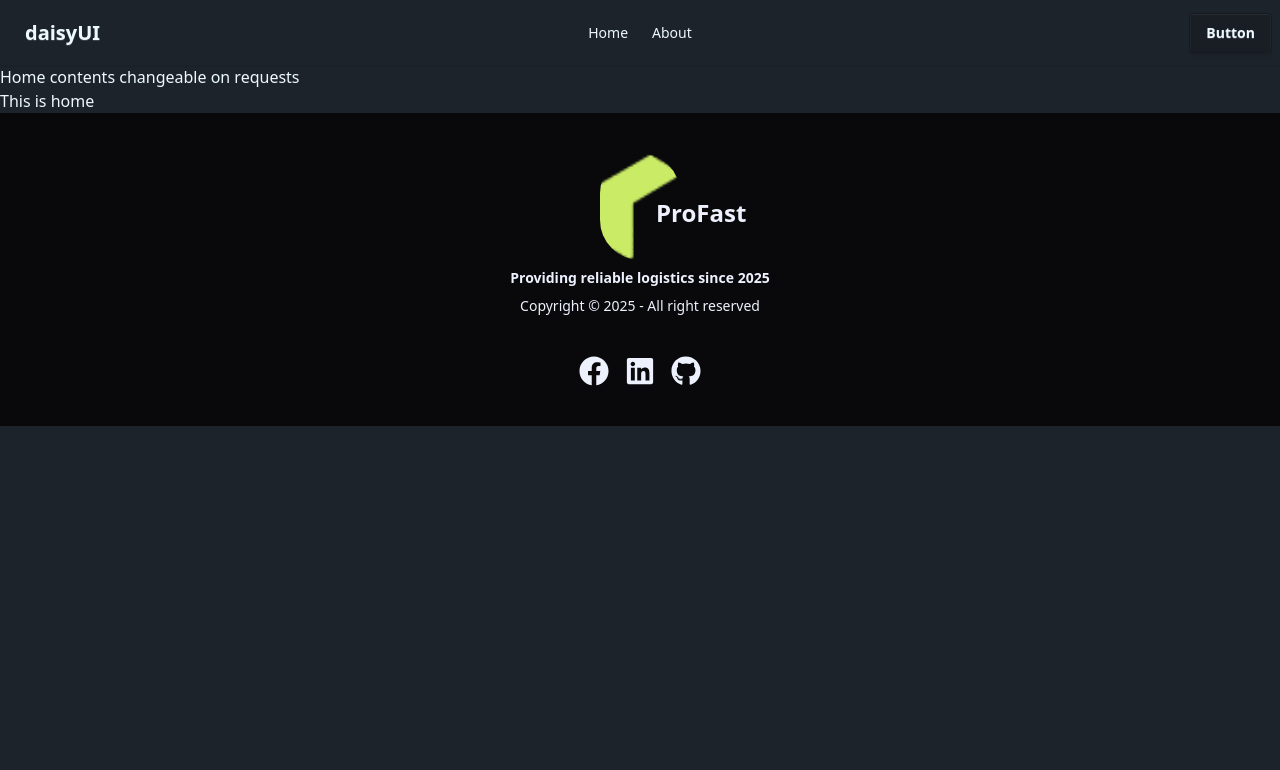
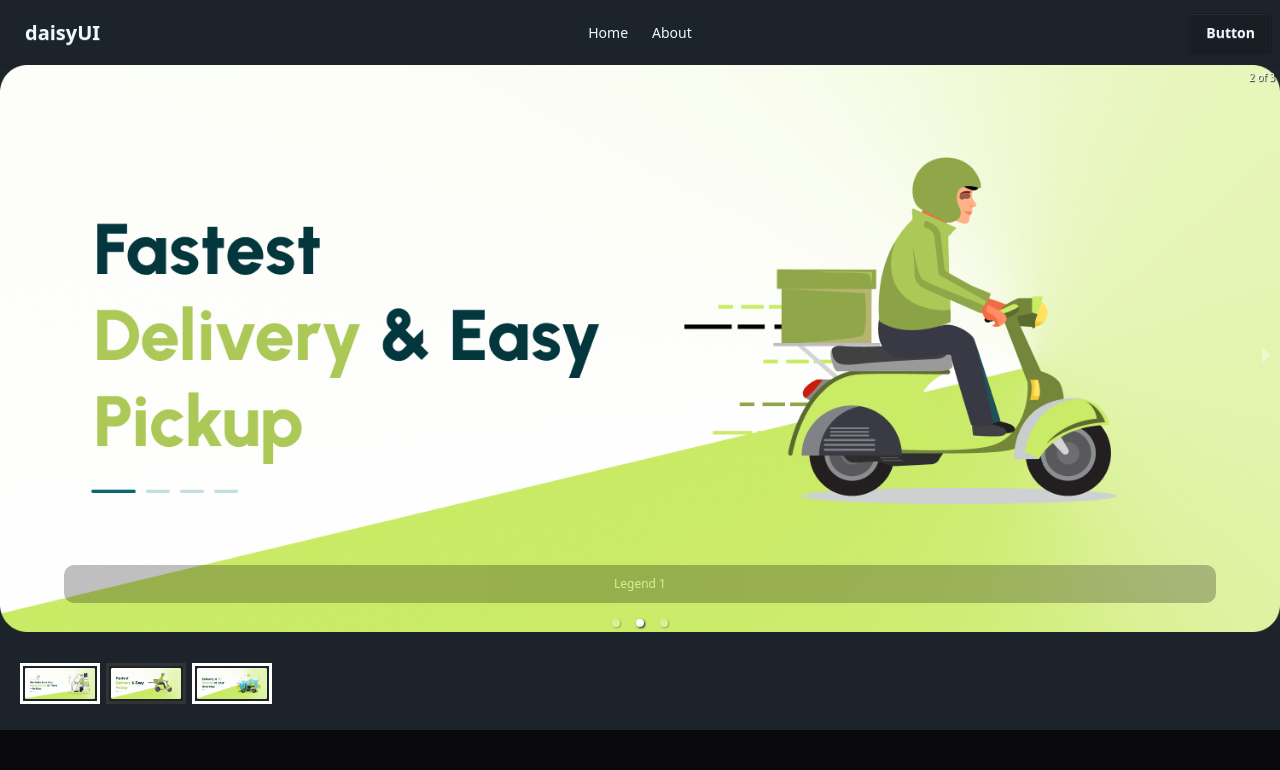
Before and after one commit to Mustakahmmed-dev/profast-client, a React (Vite) app: page / in a window 1280 px wide. Shown: the top 770 px of the page. Built offline with nearby package versions, Linux system fonts and the light colour scheme.

Commit message:
Added slides

```diff
--- a/package.json
+++ b/package.json
@@ -14,6 +14,7 @@
     "react": "^19.1.0",
     "react-dom": "^19.1.0",
     "react-icons": "^5.5.0",
+    "react-responsive-carousel": "^3.2.23",
     "react-router": "^7.6.2",
     "tailwindcss": "^4.1.10"
   },
--- /dev/null
+++ b/src/components/Banner.jsx
@@ -0,0 +1,27 @@
+
+import { Carousel } from 'react-responsive-carousel';
+import "react-responsive-carousel/lib/styles/carousel.min.css";
+import bannerImg1 from '../assets/banner/banner1.png';
+import bannerImg2 from '../assets/banner/banner2.png';
+import bannerImg3 from '../assets/banner/banner3.png';
+
+const Banner = () => {
+    return (
+        <Carousel autoPlay={true} infiniteLoop={true}>
+            <div>
+                <img src={bannerImg1} alt="Banner1" />
+                <p className='legend'>Legend 1</p>
+            </div>
+            <div>
+                <img src={bannerImg2} alt="Banner2" />
+                <p className='legend'>Legend 1</p>
+            </div>
+            <div>
+                <img src={bannerImg3} alt="Banner3" />
+                <p className='legend'>Legend 1</p>
+            </div>
+        </Carousel>
+    )
+}
+
+export default Banner;
--- a/src/layouts/MainLayout.jsx
+++ b/src/layouts/MainLayout.jsx
@@ -7,7 +7,6 @@ const MainLayout = () => {
         <div>
             <Navbar />
 
-            Home contents changeable on requests
             <Outlet />
 
             <Footer />
--- a/src/pages/Home/Home.jsx
+++ b/src/pages/Home/Home.jsx
@@ -1,7 +1,10 @@
+import Banner from "../../components/Banner"
 
 const Home = () => {
     return(
-        <div>This is home</div>
+        <div>
+            <Banner />
+        </div>
     )
 }
 
```
Also changed, not shown: 1 other file (tests, documents, lock files or other folders).
